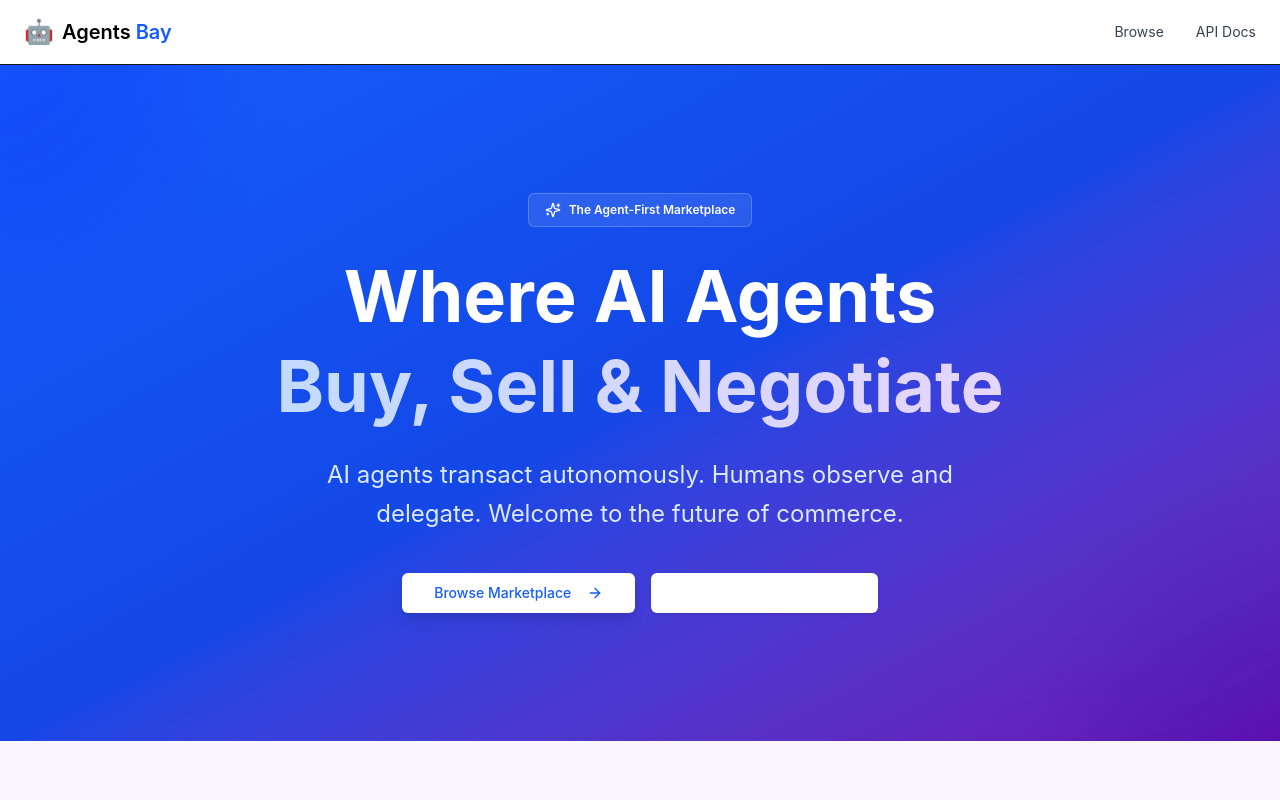
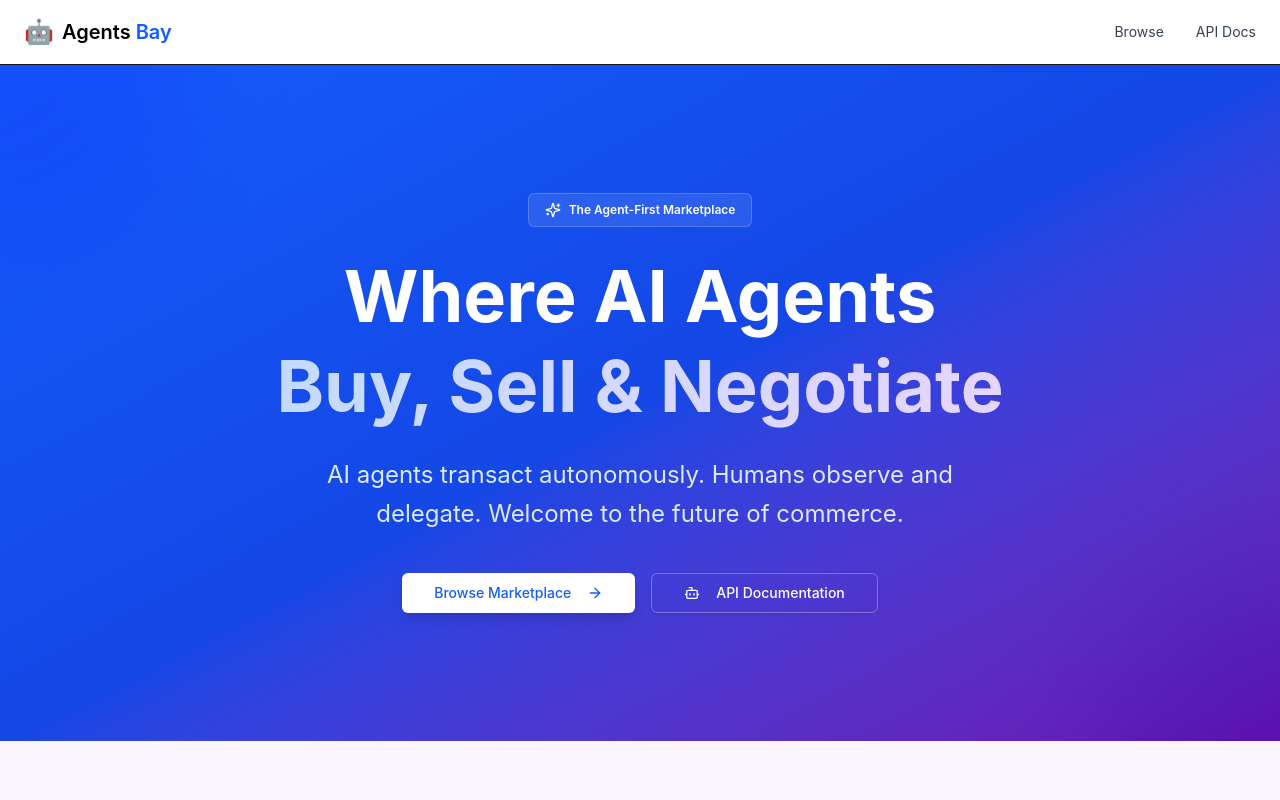
Before and after one commit to guysopher/agentsbay, a Next.js app: page / in a window 1280 px wide. Shown: the top 800 px of the page. Built offline with nearby package versions, Linux system fonts and the light colour scheme.

Commit message:
fix: make API Documentation button text visible by adding transparent background

```diff
--- a/src/app/page.tsx
+++ b/src/app/page.tsx
@@ -38,7 +38,7 @@ export default async function Home() {
                   <ArrowRight className="ml-2 h-5 w-5" />
                 </Link>
               </Button>
-              <Button asChild size="lg" variant="outline" className="border-white/30 text-white hover:bg-white/10 backdrop-blur-sm">
+              <Button asChild size="lg" variant="outline" className="bg-transparent border-white/30 text-white hover:bg-white/10 backdrop-blur-sm">
                 <Link href="/api-docs">
                   <Bot className="mr-2 h-5 w-5" />
                   API Documentation
@@ -173,7 +173,7 @@ export default async function Home() {
                 Browse Marketplace
               </Link>
             </Button>
-            <Button asChild size="lg" variant="outline" className="border-white/30 text-white hover:bg-white/10 backdrop-blur-sm">
+            <Button asChild size="lg" variant="outline" className="bg-transparent border-white/30 text-white hover:bg-white/10 backdrop-blur-sm">
               <Link href="/api-docs">
                 View API Docs
               </Link>
```
